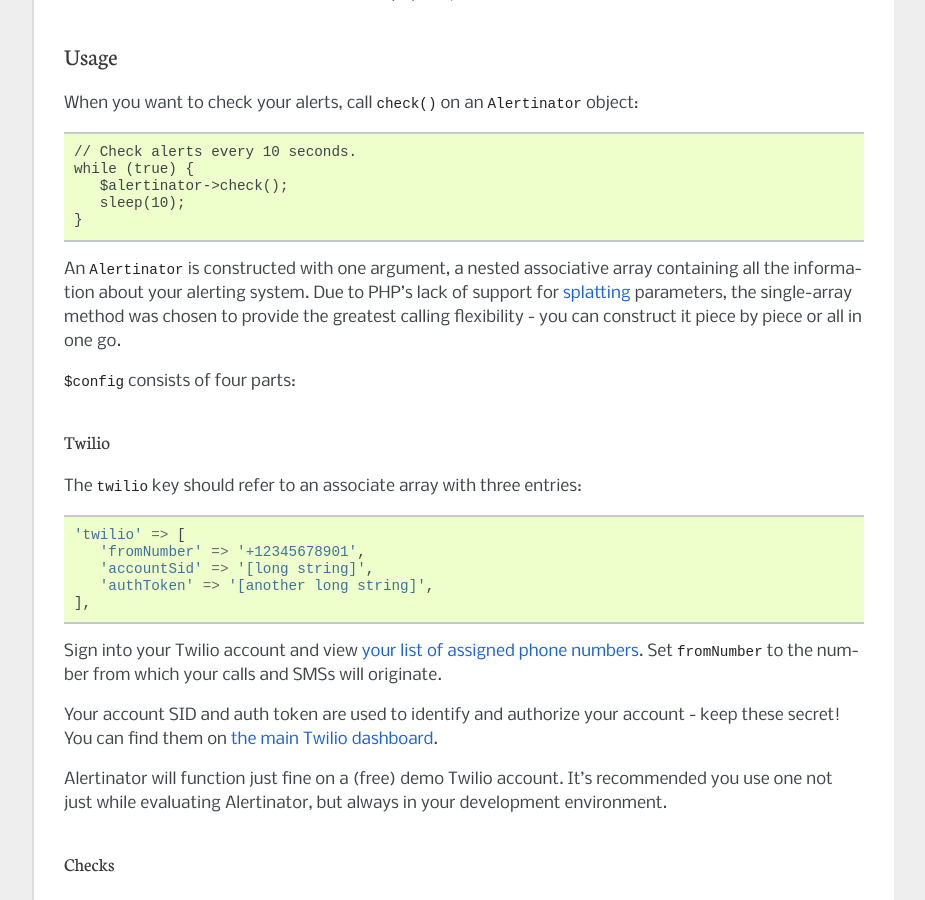
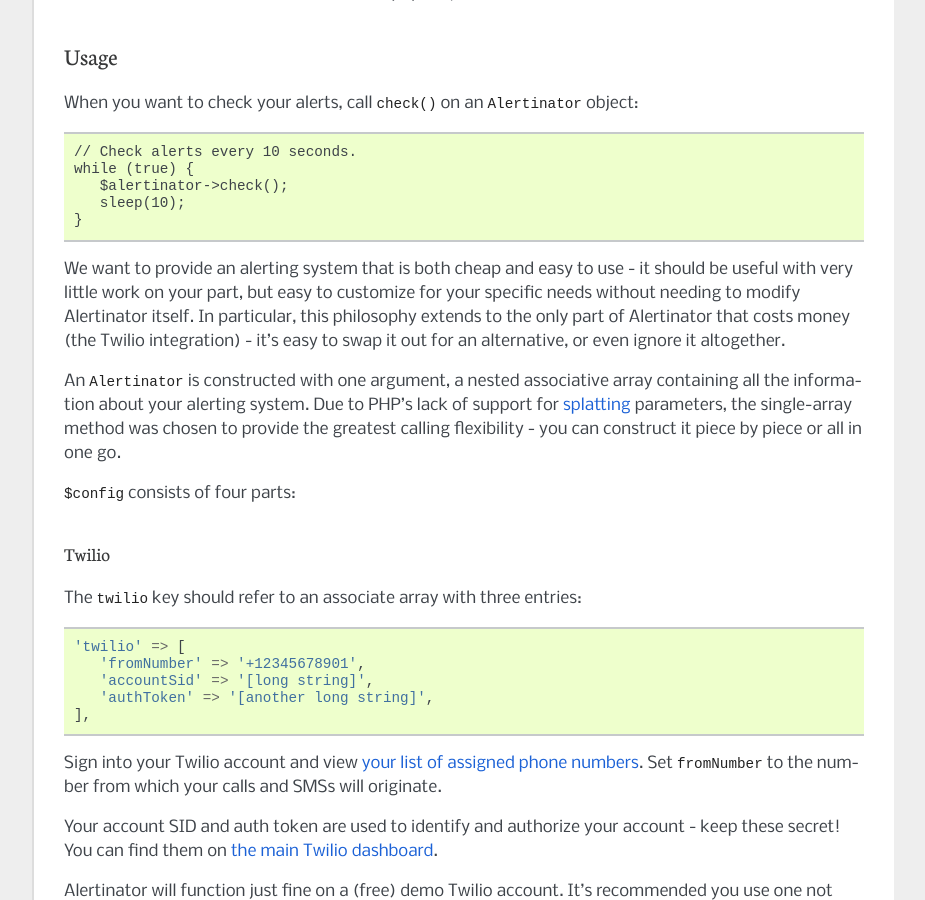
Before and after one commit to iFixit/alertinator, a Sphinx documentation site: the page built from docs/user_guide.rst, in a window 1280 px wide and 900 px high, scrolled down 662 px. Shown: the whole window, without its empty margins (198-1123 px from the left). Built offline with Sphinx 7.4.7, drawn with Linux system fonts in a browser that asks for light colours.

Commit message:
Docs: Clarify the purpose of our customizability

```diff
--- a/docs/user_guide.rst
+++ b/docs/user_guide.rst
@@ -41,6 +41,13 @@
        $alertinator->check();
        sleep(10);
     }
+
+We want to provide an alerting system that is both cheap and easy to use - it
+should be useful with very little work on your part, but easy to customize for
+your specific needs without needing to modify Alertinator itself.  In
+particular, this philosophy extends to the only part of Alertinator that costs
+money (the Twilio integration) - it's easy to swap it out for an alternative,
+or even ignore it altogether.
 
 An :class:`Alertinator` is constructed with one argument, a nested associative
 array containing all the information about your alerting system.  Due to PHP's
```
